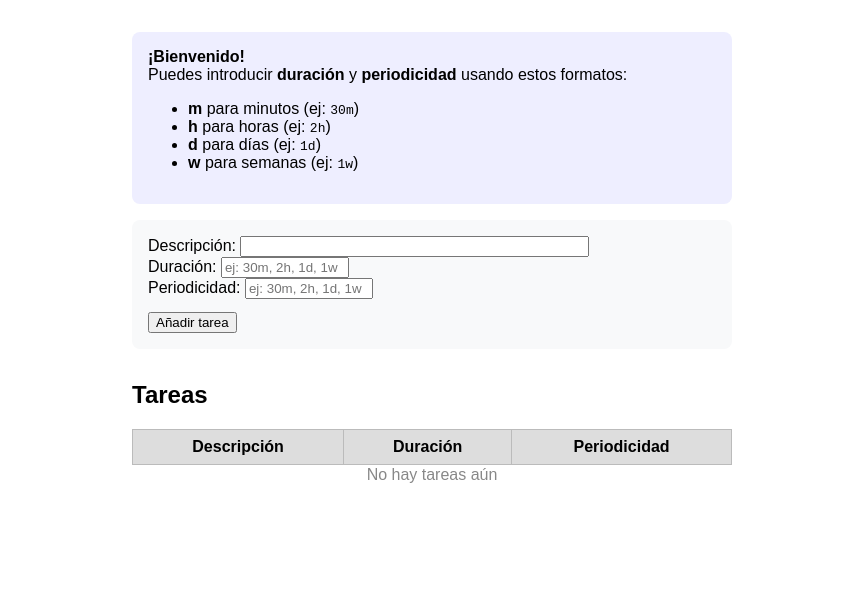
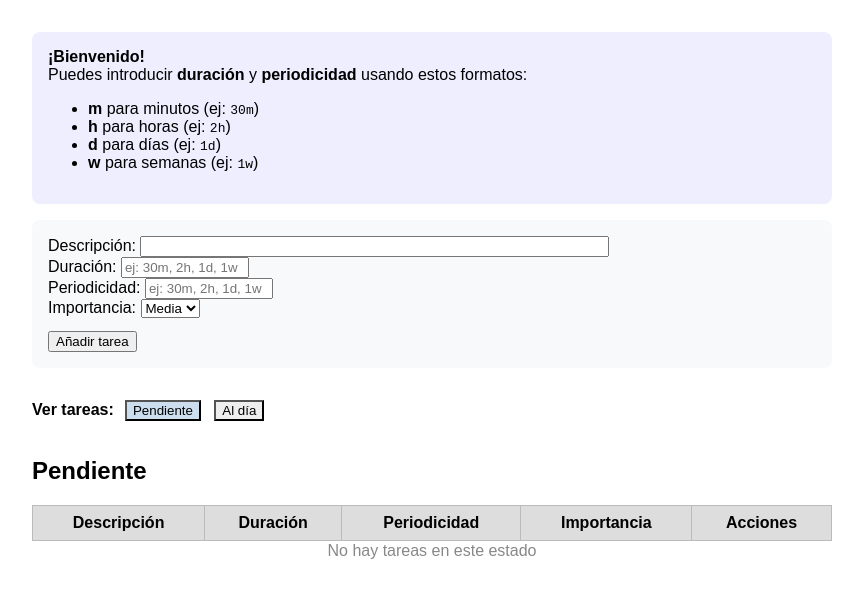
Before and after one commit to Jontalas/gestion-tareas, a React (Create React App) app in the folder frontend/: page / in a window 1280 px wide. Shown: the top 598 px of the page, without its empty margins (208-1071 px from the left). Built offline with nearby package versions, Linux system fonts and the light colour scheme.

Commit message:
Fix regresion in time conversion utility

```diff
--- a/frontend/src/App.js
+++ b/frontend/src/App.js
@@ -1,14 +1,50 @@
-import React, { useState } from "react";
+import React, { useState, useEffect } from "react";
 import { parseDuration, humanizeDuration } from "./utils/timeUtils";
+
+// Para importancia, 3 niveles: Alta, Media, Baja
+const IMPORTANCE_LEVELS = [
+  { value: "alta", label: "Alta" },
+  { value: "media", label: "Media" },
+  { value: "baja", label: "Baja" },
+];
+
+const defaultState = "pendiente";
+const STATES = [
+  { value: "pendiente", label: "Pendiente" },
+  { value: "aldia", label: "Al día" }
+];
 
 function App() {
   const [tasks, setTasks] = useState([]);
   const [desc, setDesc] = useState("");
   const [duration, setDuration] = useState("");
   const [period, setPeriod] = useState("");
+  const [importance, setImportance] = useState("media");
+  const [editIdx, setEditIdx] = useState(null);
   const [error, setError] = useState("");
+  const [stateFilter, setStateFilter] = useState("pendiente");
 
-  const handleAddTask = (e) => {
+  // Cargar tareas desde localStorage al inicio
+  useEffect(() => {
+    const stored = localStorage.getItem("tasks");
+    if (stored) setTasks(JSON.parse(stored));
+  }, []);
+
+  // Guardar tareas en localStorage cuando cambian
+  useEffect(() => {
+    localStorage.setItem("tasks", JSON.stringify(tasks));
+  }, [tasks]);
+
+  function resetForm() {
+    setDesc("");
+    setDuration("");
+    setPeriod("");
+    setImportance("media");
+    setEditIdx(null);
+    setError("");
+  }
+
+  function handleAddOrEditTask(e) {
     e.preventDefault();
     const durationMinutes = parseDuration(duration);
     const periodMinutes = parseDuration(period);
@@ -25,22 +61,88 @@ function App() {
       setError("Periodicidad no válida. Usa 30m, 2h, 1d o 1w.");
       return;
     }
+    if (!IMPORTANCE_LEVELS.some(opt => opt.value === importance)) {
+      setError("Importancia no válida.");
+      return;
+    }
 
-    setTasks([
-      ...tasks,
-      { desc, duration: durationMinutes, period: periodMinutes },
-    ]);
-    setDesc("");
-    setDuration("");
-    setPeriod("");
+    const taskObj = {
+      desc,
+      duration: durationMinutes,
+      period: periodMinutes,
+      importance,
+      state: defaultState,
+    };
+
+    if (editIdx !== null) {
+      // Modificar tarea existente
+      const newTasks = tasks.slice();
+      newTasks[editIdx] = { ...newTasks[editIdx], ...taskObj };
+      setTasks(newTasks);
+    } else {
+      // Añadir nueva tarea
+      setTasks([...tasks, taskObj]);
+    }
+    resetForm();
+  }
+
+  function handleEdit(idx) {
+    const t = tasks[idx];
+    setDesc(t.desc);
+    setDuration(reverseParseDuration(t.duration));
+    setPeriod(reverseParseDuration(t.period));
+    setImportance(t.importance);
+    setEditIdx(idx);
     setError("");
-  };
+  }
+
+  function handleDelete(idx) {
+    if (!window.confirm("¿Eliminar esta tarea?")) return;
+    setTasks(tasks.filter((_, i) => i !== idx));
+    resetForm();
+  }
+
+  function handleStateChange(idx, newState) {
+    setTasks(tasks.map((t, i) =>
+      i === idx ? { ...t, state: newState } : t
+    ));
+  }
+
+  // Orden por estado, luego importancia, después periodicidad y duración
+  function getSortedTasks(filteredState) {
+    const importanceOrder = { alta: 0, media: 1, baja: 2 };
+    return tasks
+      .filter(t => t.state === filteredState)
+      .sort((a, b) => {
+        // Importancia
+        if (importanceOrder[a.importance] !== importanceOrder[b.importance])
+          return importanceOrder[a.importance] - importanceOrder[b.importance];
+        // Periodicidad
+        if (a.period !== b.period)
+          return a.period - b.period;
+        // Duración
+        if (a.duration !== b.duration)
+          return a.duration - b.duration;
+        return a.desc.localeCompare(b.desc);
+      });
+  }
+
+  // Convierte minutos a string tipo "30m", "2h", etc. para el formulario de edición
+  function reverseParseDuration(minutes) {
+    if (minutes % (60 * 24 * 7) === 0)
+      return `${minutes / (60 * 24 * 7)}w`;
+    if (minutes % (60 * 24) === 0)
+      return `${minutes / (60 * 24)}d`;
+    if (minutes % 60 === 0)
+      return `${minutes / 60}h`;
+    return `${minutes}m`;
+  }
 
   return (
-    <div style={{ maxWidth: 600, margin: "2em auto", fontFamily: "sans-serif" }}>
+    <div style={{ maxWidth: 800, margin: "2em auto", fontFamily: "sans-serif" }}>
       <div style={{ marginBottom: "1em", background: "#eef", padding: "1em", borderRadius: "8px" }}>
         <strong>¡Bienvenido!</strong> <br />
-        Puedes introducir <b>duración</b> y <b>periodicidad</b> usando estos formatos:<br />
+        Puedes introducir <b>duración</b> y <b>periodicidad</b> usando estos formatos:
         <ul>
           <li><b>m</b> para minutos (ej: <code>30m</code>)</li>
           <li><b>h</b> para horas (ej: <code>2h</code>)</li>
@@ -49,7 +151,7 @@ function App() {
         </ul>
       </div>
 
-      <form onSubmit={handleAddTask} style={{ marginBottom: "2em", background: "#f8f9fa", padding: "1em", borderRadius: "8px" }}>
+      <form onSubmit={handleAddOrEditTask} style={{ marginBottom: "2em", background: "#f8f9fa", padding: "1em", borderRadius: "8px" }}>
         <div>
           <label>Descripción:{" "}
             <input
@@ -85,32 +187,100 @@ function App() {
             />
           </label>
         </div>
+        <div>
+          <label>Importancia:{" "}
+            <select
+              value={importance}
+              onChange={e => setImportance(e.target.value)}
+              required
+            >
+              {IMPORTANCE_LEVELS.map(opt =>
+                <option key={opt.value} value={opt.value}>{opt.label}</option>
+              )}
+            </select>
+          </label>
+        </div>
         {error && <div style={{ color: "red", marginTop: "0.5em" }}>{error}</div>}
-        <button type="submit" style={{ marginTop: "1em" }}>Añadir tarea</button>
+        <button type="submit" style={{ marginTop: "1em" }}>
+          {editIdx !== null ? "Guardar cambios" : "Añadir tarea"}
+        </button>
+        {editIdx !== null && (
+          <button
+            type="button"
+            style={{ marginLeft: "1em" }}
+            onClick={resetForm}
+          >Cancelar</button>
+        )}
       </form>
 
-      <h2>Tareas</h2>
-      <table style={{ width: "100%", borderCollapse: "collapse" }}>
+      <div>
+        <b>Ver tareas:</b>{" "}
+        {STATES.map(s =>
+          <button
+            key={s.value}
+            style={{
+              margin: "0 .5em",
+              background: stateFilter === s.value ? "#cde" : "#eee"
+            }}
+            onClick={() => setStateFilter(s.value)}
+          >{s.label}</button>
+        )}
+      </div>
+
+      <h2 style={{ marginTop: "1.5em" }}>
+        {STATES.find(s => s.value === stateFilter)?.label ?? ""}
+      </h2>
+
+      <table style={{ width: "100%", borderCollapse: "collapse", marginTop: "1em" }}>
         <thead>
           <tr style={{ background: "#ddd" }}>
-            <th style={{ padding: "0.5em", border: "1px solid #bbb" }}>Descripción</th>
-            <th style={{ padding: "0.5em", border: "1px solid #bbb" }}>Duración</th>
-            <th style={{ padding: "0.5em", border: "1px solid #bbb" }}>Periodicidad</th>
+            <th style={{ padding: ".5em", border: "1px solid #bbb" }}>Descripción</th>
+            <th style={{ padding: ".5em", border: "1px solid #bbb" }}>Duración</th>
+            <th style={{ padding: ".5em", border: "1px solid #bbb" }}>Periodicidad</th>
+            <th style={{ padding: ".5em", border: "1px solid #bbb" }}>Importancia</th>
+            <th style={{ padding: ".5em", border: "1px solid #bbb" }}>Acciones</th>
           </tr>
         </thead>
         <tbody>
-          {tasks.length === 0 && (
+          {getSortedTasks(stateFilter).length === 0 && (
             <tr>
-              <td colSpan={3} style={{ textAlign: "center", color: "#888" }}>No hay tareas aún</td>
+              <td colSpan={5} style={{ textAlign: "center", color: "#888" }}>
+                No hay tareas en este estado
+              </td>
             </tr>
           )}
-          {tasks.map((task, idx) => (
-            <tr key={idx}>
-              <td style={{ padding: "0.5em", border: "1px solid #ccc" }}>{task.desc}</td>
-              <td style={{ padding: "0.5em", border: "1px solid #ccc" }}>{humanizeDuration(task.duration)}</td>
-              <td style={{ padding: "0.5em", border: "1px solid #ccc" }}>{humanizeDuration(task.period)}</td>
-            </tr>
-          ))}
+          {getSortedTasks(stateFilter).map((task, idx) => {
+            // idx local puede diferir del idx global
+            const globalIdx = tasks.findIndex(t =>
+              t.desc === task.desc &&
+              t.duration === task.duration &&
+              t.period === task.period &&
+              t.importance === task.importance &&
+              t.state === task.state
+            );
+            return (
+              <tr key={globalIdx}>
+                <td style={{ padding: ".5em", border: "1px solid #ccc" }}>{task.desc}</td>
+                <td style={{ padding: ".5em", border: "1px solid #ccc" }}>{humanizeDuration(task.duration)}</td>
+                <td style={{ padding: ".5em", border: "1px solid #ccc" }}>{humanizeDuration(task.period)}</td>
+                <td style={{ padding: ".5em", border: "1px solid #ccc", textTransform: "capitalize" }}>{task.importance}</td>
+                <td style={{ padding: ".5em", border: "1px solid #ccc" }}>
+                  <button onClick={() => handleEdit(globalIdx)}>Editar</button>
+                  <button style={{ marginLeft: "0.5em" }} onClick={() => handleDelete(globalIdx)}>Eliminar</button>
+                  {task.state === "pendiente" && (
+                    <button style={{ marginLeft: "0.5em" }}
+                      onClick={() => handleStateChange(globalIdx, "aldia")}
+                    >Marcar al día</button>
+                  )}
+                  {task.state === "aldia" && (
+                    <button style={{ marginLeft: "0.5em" }}
+                      onClick={() => handleStateChange(globalIdx, "pendiente")}
+                    >Marcar pendiente</button>
+                  )}
+                </td>
+              </tr>
+            );
+          })}
         </tbody>
       </table>
     </div>
```
Also changed, not shown: frontend/src/utils/timeUtils.js (+5 -10 lines), frontend/src/App.css (line endings or trailing spaces).
